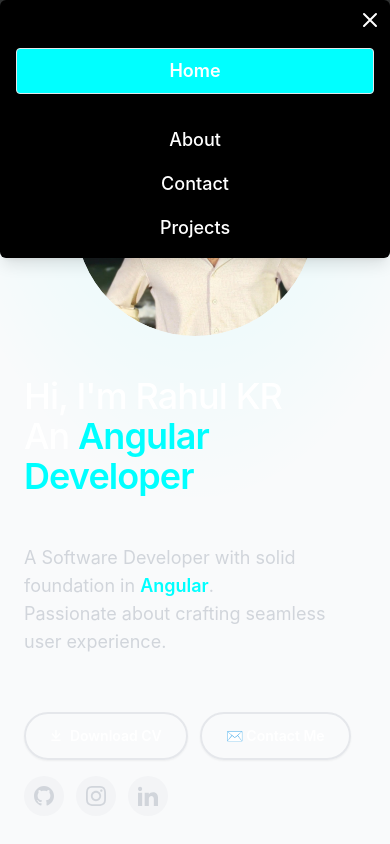
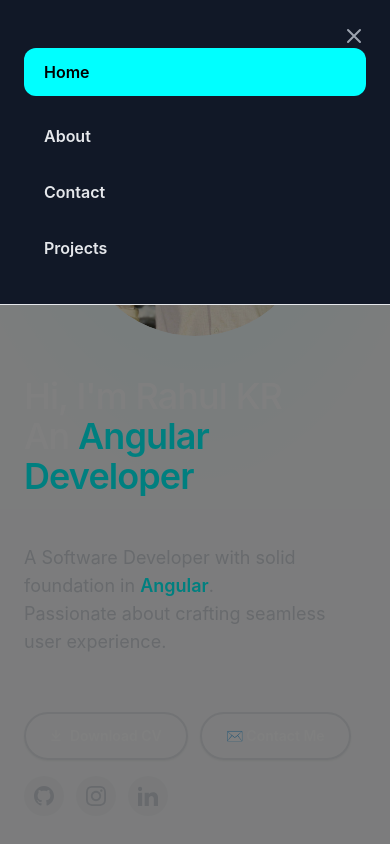
Before and after one commit to rahulramakrishnan3/my-portfolio, an Angular app: page / in a window 390 px wide. Both pictures are taken after a click on the button "Open main menu". Built offline with nearby package versions, Linux system fonts and the light colour scheme.

Commit message:
buger menu dialog issue fix

```diff
--- a/src/app/components/dialog-box/dialog-box.html
+++ b/src/app/components/dialog-box/dialog-box.html
@@ -1,5 +1,5 @@
 <div
-  class="fixed inset-0 z-10 overflow-y-auto transition-opacity duration-500 ease-in"
+  class="fixed inset-0 z-50 transition-all duration-300"
   role="dialog"
   area-modal="true"
   aria-labelledby="modalTitle"
@@ -8,45 +8,46 @@
   [class.pointer-events-auto]="isOpen"
   [class.pointer-events-none]="!isOpen"
 >
+  <!-- Backdrop -->
   <div
-    class="fixed inset-0 w-full h-full bg-(--secondary-color) opacity-50"
+    class="fixed inset-0 w-full h-full bg-black/50 backdrop-blur-sm"
     (click)="closeDialog()"
   ></div>
+
+  <!-- Slide-in panel from top -->
   <div
-    class="flex items-start min-h-screen transform transition-transform duration-500 ease-in-out"
+    class="relative w-full bg-white dark:bg-gray-900 border-b border-gray-200 dark:border-white/10 shadow-2xl transition-all duration-300"
+    [class.translate-y-0]="isOpen"
+    [class.-translate-y-full]="!isOpen"
     aria-modal="true"
     role="dialog"
     tabindex="-1"
   >
-    <div
-      class="relative w-full max-w-lg p-4 mx-auto rounded-md shadow-lg text-center bg-(--background-color)"
-    >
+    <div class="px-6 py-8">
+      <!-- Close button -->
       <button
-        class="absolute top-2 right-2 text-(--primary-color) hover:text-(--btn-hover-color)"
+        class="absolute top-4 right-4 p-2 rounded-full text-gray-500 hover:text-gray-900 dark:text-gray-400 dark:hover:text-white hover:bg-gray-100 dark:hover:bg-white/10 transition-all"
         (click)="closeDialog()"
       >
         <span class="sr-only">Close</span>
-        <svg
-          xmlns="http://www.w3.org/2000/svg"
-          class="h-6 w-6"
-          fill="none"
-          viewBox="0 0 24 24"
-          stroke="currentColor"
-          stroke-width="2"
-        >
+        <svg xmlns="http://www.w3.org/2000/svg" class="h-6 w-6" fill="none" viewBox="0 0 24 24" stroke="currentColor" stroke-width="2">
           <path stroke-linecap="round" stroke-linejoin="round" d="M6 18L18 6M6 6l12 12" />
         </svg>
       </button>
-      <nav class="flex flex-col space-y-4 mt-8">
-        @for (item of navItems; track $index) {
+
+      <!-- Nav links -->
+      <nav class="flex flex-col space-y-2 mt-4">
+        @if (portfolioData(); as data) {
+          @for (item of data.navItems; track $index) {
             <a
               [routerLink]="item.route"
-            class="text-lg font-medium text-(--primary-color)"
-            routerLinkActive="text-(--secondary-color) font-semibold border rounded bg-(--primary-color) px-4 py-2"
+              routerLinkActive="!text-white dark:!text-black !bg-(--primary-color)"
               [routerLinkActiveOptions]="{ exact: item.exact ?? false }"
               (click)="closeDialog()"
+              class="w-full text-left px-5 py-3 rounded-xl text-base font-semibold text-gray-700 dark:text-gray-200 hover:text-(--primary-color) hover:bg-(--primary-color)/10 transition-all duration-200"
               >{{ item.label }}</a
             >
+          }
         }
       </nav>
     </div>
--- a/src/app/components/dialog-box/dialog-box.ts
+++ b/src/app/components/dialog-box/dialog-box.ts
@@ -1,19 +1,20 @@
-import { CommonModule } from '@angular/common';
-import { Component, EventEmitter, Output, ChangeDetectionStrategy, Input } from '@angular/core';
+import { Component, EventEmitter, Output, ChangeDetectionStrategy, Input, inject } from '@angular/core';
 import { RouterLinkActive, RouterLinkWithHref } from '@angular/router';
-import { NAV_ITEMS } from '../../core/constants';
+import { PortfolioService } from '../../core/portfolio.service';
 
 @Component({
   selector: 'app-dialog-box',
   templateUrl: './dialog-box.html',
   styleUrls: ['./dialog-box.scss'],
-  imports: [CommonModule, RouterLinkActive, RouterLinkWithHref],
+  imports: [RouterLinkActive, RouterLinkWithHref],
   changeDetection: ChangeDetectionStrategy.OnPush,
 })
 export class DialogBox {
   @Output() closeModal = new EventEmitter<void>();
   @Input() isOpen = false;
-  navItems = NAV_ITEMS;
+
+  private portfolioService = inject(PortfolioService);
+  portfolioData = this.portfolioService.portfolioData;
 
   closeDialog() {
     this.isOpen = false;
--- a/src/app/components/header/header.html
+++ b/src/app/components/header/header.html
@@ -53,7 +53,7 @@
           <a
             [routerLink]="item.route"
             routerLinkActive="!text-white dark:!text-black !bg-(--primary-color) !border-(--primary-color)"
-            [routerLinkActiveOptions]="{ exact: item.exact }"
+            [routerLinkActiveOptions]="{ exact: item.exact ?? false }"
             class="relative z-10 inline-flex items-center justify-center w-full px-8 py-3 font-bold text-gray-600 dark:text-gray-300 transition-all duration-300 border-2 border-transparent hover:border-(--primary-color)/50 sm:w-auto rounded-xl hover:text-(--primary-color) dark:hover:text-(--primary-color) hover:bg-(--primary-color)/10 focus:outline-none text-sm/2 hover:-translate-y-0.5"
           >
             {{ item.label }}
--- a/src/app/core/portfolio.service.ts
+++ b/src/app/core/portfolio.service.ts
@@ -4,7 +4,7 @@ import { Injectable, inject, signal } from '@angular/core';
 export interface PortfolioData {
   profile: { name: string; role: string; tagline: string };
   socialLinks: { github: string; instagram: string; linkedin: string };
-  navItems: { label: string; route: string; exact: boolean }[];
+  navItems: { label: string; route: string; exact?: boolean }[];
   aboutCards: {
     id: number;
     title: string;
```
Lines whose indentation alone changed are shown as unchanged.
